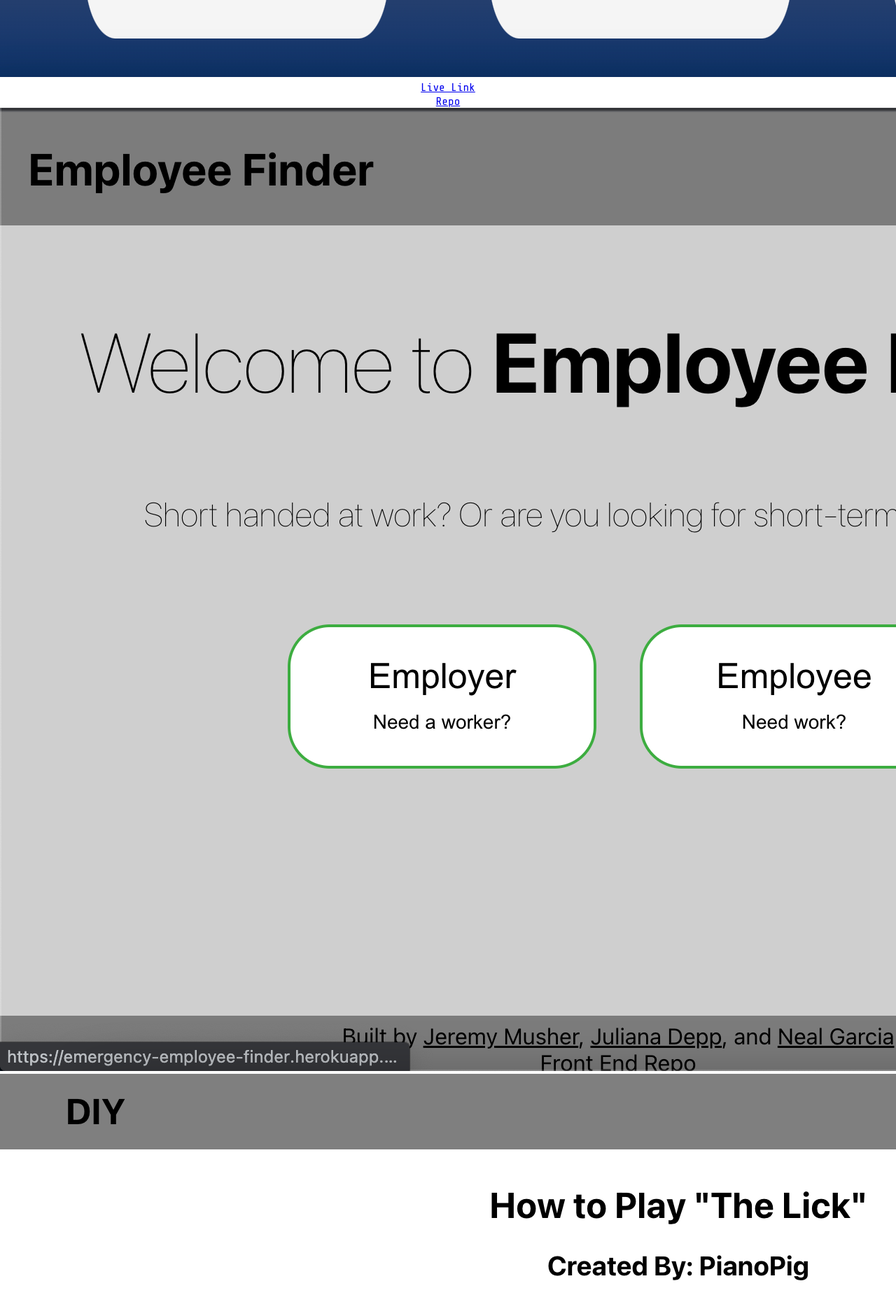
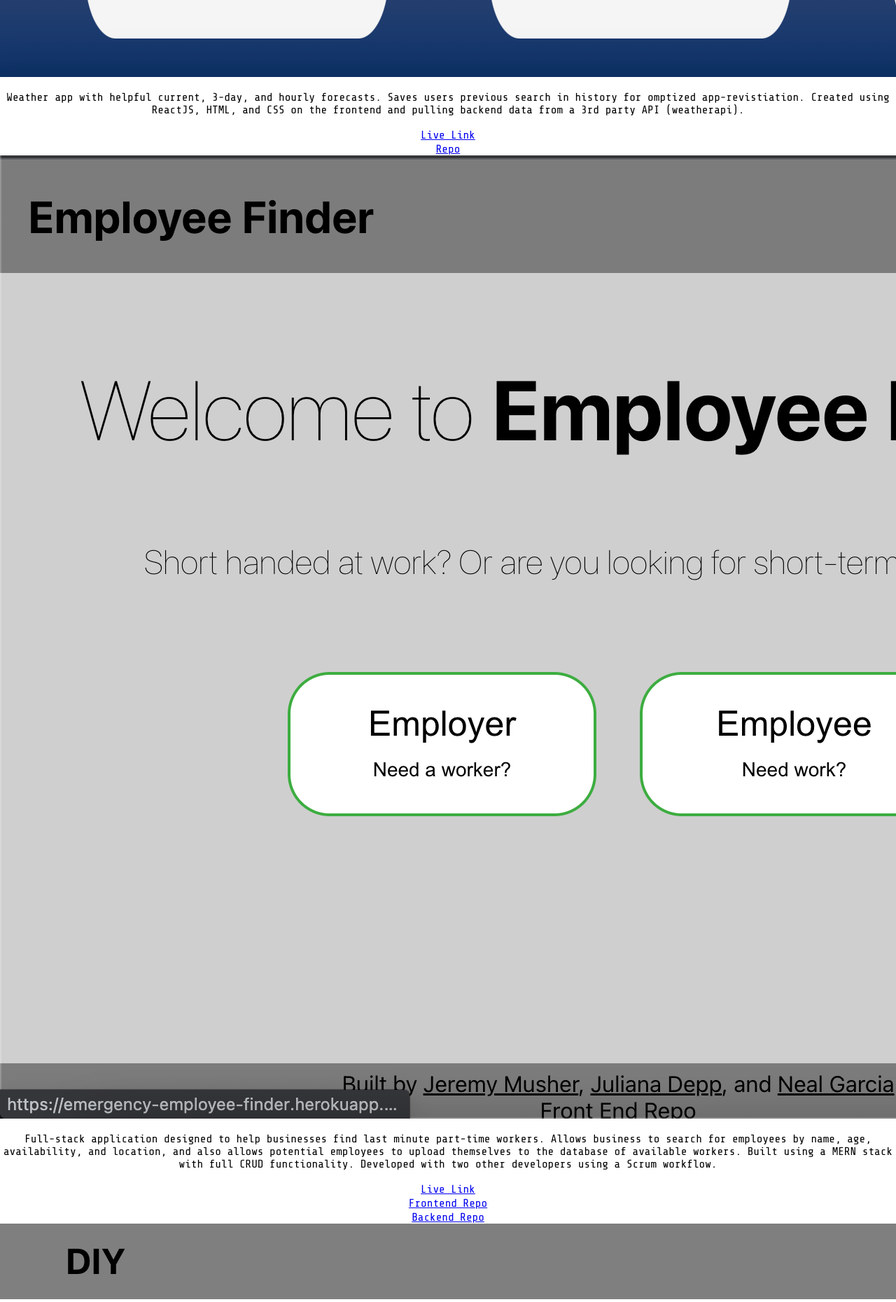
Before and after one commit to jeremymusher/Musher-Portfolio, a React (Create React App) app: page / in a window 1280 px wide. Shown: the part 1500-3360 px from the top of the page at 70% size. Built offline with nearby package versions, Linux system fonts and the light colour scheme.

Commit message:
projects info added, contact links added

```diff
--- a/src/components/Contact.js
+++ b/src/components/Contact.js
@@ -3,6 +3,22 @@ function Contact() {
     return (
     <div className="contact">
         <h1>Contact</h1>
+        <div className="contact-section">
+            <div className="contact-blurb">
+                <p>ispum lipsum etc</p>
+            </div>
+        </div>
+        <div className="contact-link-holder">
+            <div className="contact-link">
+                <a href="mailto:musher516@gmail.com">musher516@gmail.com</a>
+            </div>
+            <div className="contact-link">
+                <a href="https://www.linkedin.com/in/jmusher/" target="_blank" rel="noreferrer">LinkedIn</a>
+            </div>
+            <div className="contact-link">
+                <a href="https://github.com/jeremymusher" target="_blank" rel="noreferrer">GitHub</a>
+            </div>
+        </div>
     </div>
     )
 }
--- a/src/components/Projects.js
+++ b/src/components/Projects.js
@@ -15,14 +15,33 @@ function Projects() {
             <div className="image-holder">
                 <img src={weather} alt="weather-or-not screenshot" className="image"/>
             </div>
+            <div className="project-blurb">
+                <p>
+                    Weather app with helpful current, 3-day, and hourly forecasts. Saves users previous search in history for omptized app-revistiation. Created using ReactJS, HTML, and CSS on the frontend and pulling backend data from a 3rd party API (weatherapi).
+                </p>
+            </div>
+            <div className="link-holder">
                 <a href="https://musherweatherornot.herokuapp.com/" target="_blank" rel="noreferrer">Live Link</a>
                 <br/>
-                <a href="https://github.com/jeremymusher/Weather-Or-Not">Repo</a>
+                <a href="https://github.com/jeremymusher/Weather-Or-Not" target="_blank" rel="noreferrer">Repo</a>
+            </div>
           </div>
 
           <div className="project">
             <div className="image-holder">
                 <img src={employeeFinder} alt="employee finder screenshot" className="image"/>
+            </div>
+            <div className="project-blurb">
+                <p>
+                    Full-stack application designed to help businesses find last minute part-time workers. Allows business to search for employees by name, age, availability, and location, and also allows potential employees to upload themselves to the database of available workers. Built using a MERN stack with full CRUD functionality. Developed with two other developers using a Scrum workflow.
+                </p>
+            </div>
+            <div className="link-holder">
+                <a href="https://emergency-employee-finder.herokuapp.com/" target="_blank" rel="noreferrer">Live Link</a>
+                <br/>
+                <a href="https://github.com/NealGarcia/Project-3-Front-End" target="_blank" rel="noreferrer">Frontend Repo</a>
+                <br/>
+                <a href="https://github.com/NealGarcia/Project-3-Back-End" target="_blank" rel="noreferrer">Backend Repo</a>
             </div>
           </div>
 
@@ -30,11 +49,33 @@ function Projects() {
             <div className="image-holder">
                 <img src={diy} alt="diy screenshot" className="image"/>
             </div>
+            <div className="project-blurb">
+                <p>
+                    Full-stack application with full CRUD functionality where users can create, update, and delete posts containing tutorial videos embedded from YouTube. The app pulls from a backend API created using the Django REST framework with a ReactJS front-end.
+                </p>
+            </div>
+            <div className="link-holder">
+                <a href="https://musherweatherornot.herokuapp.com/" target="_blank" rel="noreferrer">Live Link</a>
+                <br/>
+                <a href="https://github.com/jeremymusher/DIY-frontend" target="_blank" rel="noreferrer">Frontend Repo</a>
+                <br/>
+                <a href="https://github.com/jeremymusher/DIY-backend" target="_blank" rel="noreferrer">Backend Repo</a>
+            </div>
           </div>
 
           <div className="project">
             <div className="image-holder">
                 <img src={memoryGame} alt="flashcard memory game screenshot" className="image"/>
+            </div>
+            <div className="project-blurb">
+                <p>
+                   Simple memory style flashcard game, using animal pictures to test users on their memory. Cards start face-down, with users having to find the location of matching pairs. Once all pairs are found a win-screen prompts users to try again. Built using DOM manipulation through vanilla Javascript, CSS, and HTML.
+                </p>
+            </div>
+            <div className="link-holder">
+                <a href="https://musher-memory.herokuapp.com/" target="_blank" rel="noreferrer">Live Link</a>
+                <br/>
+                <a href="https://github.com/jeremymusher/Flashcard-Memory-Game" target="_blank" rel="noreferrer">Repo</a>
             </div>
           </div>
       </div>
```
